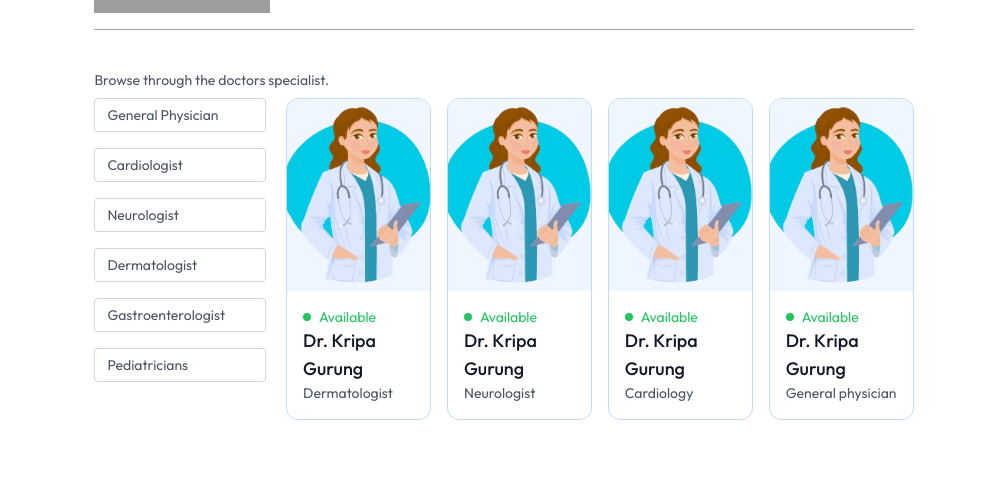
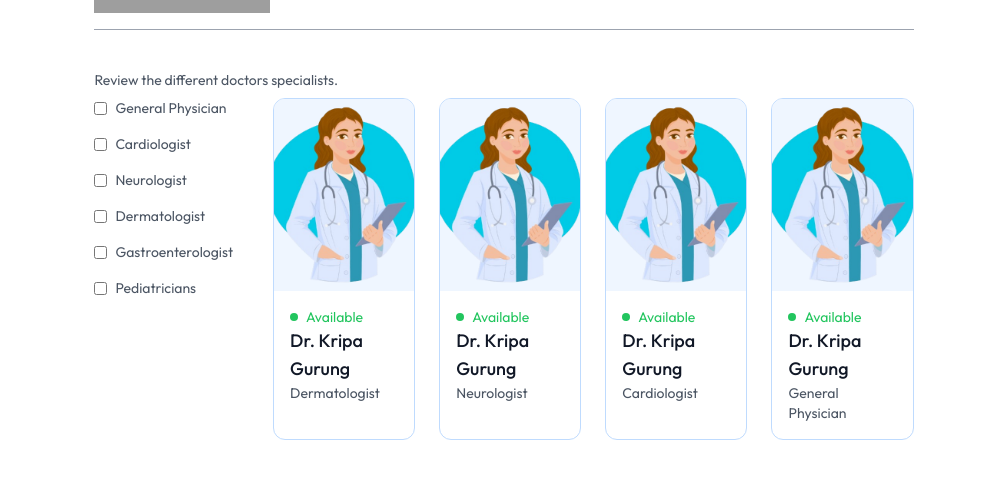
Before and after one commit to KripaGurung/doctor, a React app in the folder frontend/: page /doctors in a window 1280 px wide. Shown: the part 135-625 px from the top of the page, without its empty margins (136-1142 px from the left). Built offline with nearby package versions, Linux system fonts and the light colour scheme; grey boxes are pictures that could not be loaded; the HTML template or start-up script is replaced by a standard one.

Commit message:
Modify the UI of filter section

```diff
--- a/frontend/src/assets/assets.js
+++ b/frontend/src/assets/assets.js
@@ -27,11 +27,11 @@ export const assets = {
 
 export const specialityData = [
     {
-        speciality: 'General physician',
+        speciality: 'General Physician',
         image: Generalphysician
     },
     {
-        speciality: 'Gastroenterology',
+        speciality: 'Gastroenterologist',
         image: gastroenterology
     },
     {
@@ -47,7 +47,7 @@ export const specialityData = [
         image: Pediatricians
     },
     {
-        speciality: 'Cardiology',
+        speciality: 'Cardiologist',
         image: Cardiology
     }
 ];
@@ -78,7 +78,7 @@ export const doctors = [
     {
         _id: "doc3",
         name: "Dr. Kripa Gurung",
-        speciality: "Cardiology",
+        speciality: "Cardiologist",
         image: doc1,
         degree: "MBBS, MD",
         experience: "10 Years",
@@ -89,7 +89,7 @@ export const doctors = [
     {
         _id: "doc4",
         name: "Dr. Kripa Gurung",
-        speciality: "General physician",
+        speciality: "General Physician",
         image: doc1,
         degree: "MBBS, MD",
         experience: "10 Years",
@@ -126,7 +126,7 @@ export const featuresdoctors = [
     {
         _id: "doc3",
         name: "Dr. Kripa Gurung",
-        speciality: "Cardiology",
+        speciality: "Cardiologist",
         image: doc1,
         degree: "MBBS, MD",
         experience: "10 Years",
@@ -137,7 +137,7 @@ export const featuresdoctors = [
     {
         _id: "doc4",
         name: "Dr. Kripa Gurung",
-        speciality: "Gastroenterology",
+        speciality: "Gastroenterologist",
         image: doc1,
         degree: "MBBS, MD",
         experience: "10 Years",
@@ -173,7 +173,7 @@ export const featuresdoctors = [
         {
             _id: "doc3",
             name: "Dr. Kripa Gurung",
-            speciality: "Cardiology",
+            speciality: "Cardiologist",
             image: doc1,
             degree: "MBBS, MD",
             experience: "10 Years",
@@ -184,7 +184,7 @@ export const featuresdoctors = [
         {
             _id: "doc4",
             name: "Dr. Kripa Gurung",
-            speciality: "Gastroenterology",
+            speciality: "Gastroenterologist",
             image: doc1,
             degree: "MBBS, MD",
             experience: "10 Years",
--- a/frontend/src/pages/Doctors.jsx
+++ b/frontend/src/pages/Doctors.jsx
@@ -1,38 +1,56 @@
 import { useContext, useEffect, useState } from 'react';
-import { useParams, useNavigate } from 'react-router-dom';
+import { useNavigate } from 'react-router-dom';
 import { AppContext } from '../context/AppContext';
 
+const specialities = [
+  "General Physician",
+  "Cardiologist",
+  "Neurologist",
+  "Dermatologist",
+  "Gastroenterologist",
+  "Pediatricians"
+];
+
 const Doctors = () => {
-  const { speciality } = useParams();
+  const [selectedSpecialities, setSelectedSpecialities] = useState([]);
   const [filterDoc, setFilterDoc] = useState([]);
   const navigate = useNavigate();
   const { doctors } = useContext(AppContext);
 
-  const applyFilter = () => {
-    if (speciality) {
-      setFilterDoc(doctors.filter(doc => doc.speciality === speciality));
+  useEffect(() => {
+    if (selectedSpecialities.length > 0) {
+      setFilterDoc(doctors.filter(doc => selectedSpecialities.includes(doc.speciality)));
     } else {
       setFilterDoc(doctors);
     }
+  }, [doctors, selectedSpecialities]);
+
+  const handleCheckboxChange = (speciality) => {
+    setSelectedSpecialities(prev =>
+      prev.includes(speciality)
+        ? prev.filter(item => item !== speciality)
+        : [...prev, speciality]
+    );
   };
-
-  useEffect(() => {
-    applyFilter();
-  }, [doctors, speciality]);
 
   return (
     <div className="mx-4 sm:mx-[10%] my-10">
-      <p className="text-gray-600 text-sm mb-2">Browse through the doctors specialist.</p>
-      <div className="flex flex-col sm:flex-row items-start gap-5">
+      <p className="text-gray-600 text-sm mb-2">Review the different doctors specialists.</p>
+      <div className="flex flex-col sm:flex-row items-start gap-10">
         <div className="flex flex-col gap-4 text-sm text-gray-600">
-          <p onClick={() => navigate('/doctors/General Physician')} className={`w-[94vw] sm:w-auto pl-3 py-1.5 pr-10 border border-gray-300 rounded transition-all cursor-pointer ${speciality === "General Physician" ? "bg-indigo-100 text-black" : ""}`}>General Physician</p>
-          <p onClick={() => navigate('/doctors/Cardiologist')} className={`w-[94vw] sm:w-auto pl-3 py-1.5 pr-10 border border-gray-300 rounded transition-all cursor-pointer ${speciality === "Cardiologist" ? "bg-indigo-100 text-black" : ""}`}>Cardiologist</p>
-          <p onClick={() => navigate('/doctors/Neurologist')} className={`w-[94vw] sm:w-auto pl-3 py-1.5 pr-10 border border-gray-300 rounded transition-all cursor-pointer ${speciality === "Neurologist" ? "bg-indigo-100 text-black" : ""}`}>Neurologist</p>
-          <p onClick={() => navigate('/doctors/Dermatologist')} className={`w-[94vw] sm:w-auto pl-3 py-1.5 pr-10 border border-gray-300 rounded transition-all cursor-pointer ${speciality === "Dermatologist" ? "bg-indigo-100 text-black" : ""}`}>Dermatologist</p>
-          <p onClick={() => navigate('/doctors/Gastroenterologist')} className={`w-[94vw] sm:w-auto pl-3 py-1.5 pr-10 border border-gray-300 rounded transition-all cursor-pointer ${speciality === "Gastroenterologist" ? "bg-indigo-100 text-black" : ""}`}>Gastroenterologist</p>
-          <p onClick={() => navigate('/doctors/Pediatricians')} className={`w-[94vw] sm:w-auto pl-3 py-1.5 pr-10 border border-gray-300 rounded transition-all cursor-pointer ${speciality === "Pediatricians" ? "bg-indigo-100 text-black" : ""}`}>Pediatricians</p>
+          {specialities.map(speciality => (
+            <label key={speciality} className="flex items-center gap-2 cursor-pointer">
+              <input
+                type="checkbox"
+                checked={selectedSpecialities.includes(speciality)}
+                onChange={() => handleCheckboxChange(speciality)}
+                className="accent-indigo-500"
+              />
+              {speciality}
+            </label>
+          ))}
         </div>
-        <div className="w-full grid grid-cols-1 sm:grid-cols-2 md:grid-cols-3 lg:grid-cols-4 gap-4 gap-y-6">
+        <div className="w-full grid grid-cols-1 sm:grid-cols-2 md:grid-cols-3 lg:grid-cols-4 gap-6 gap-y-8 mt-4 sm:mt-0">
           {filterDoc.map((item, index) => (
             <div key={index} onClick={() => navigate(`/appointment/${item._id}`)} className="border border-blue-200 rounded-xl overflow-hidden cursor-pointer hover:translate-y-[-10px] transition-all duration-500">
               <img className="bg-blue-50 w-full h-48 object-cover" src={item.image} alt={item.name} />
```
Also changed, not shown: 1 other file (tests, documents, lock files or other folders).
